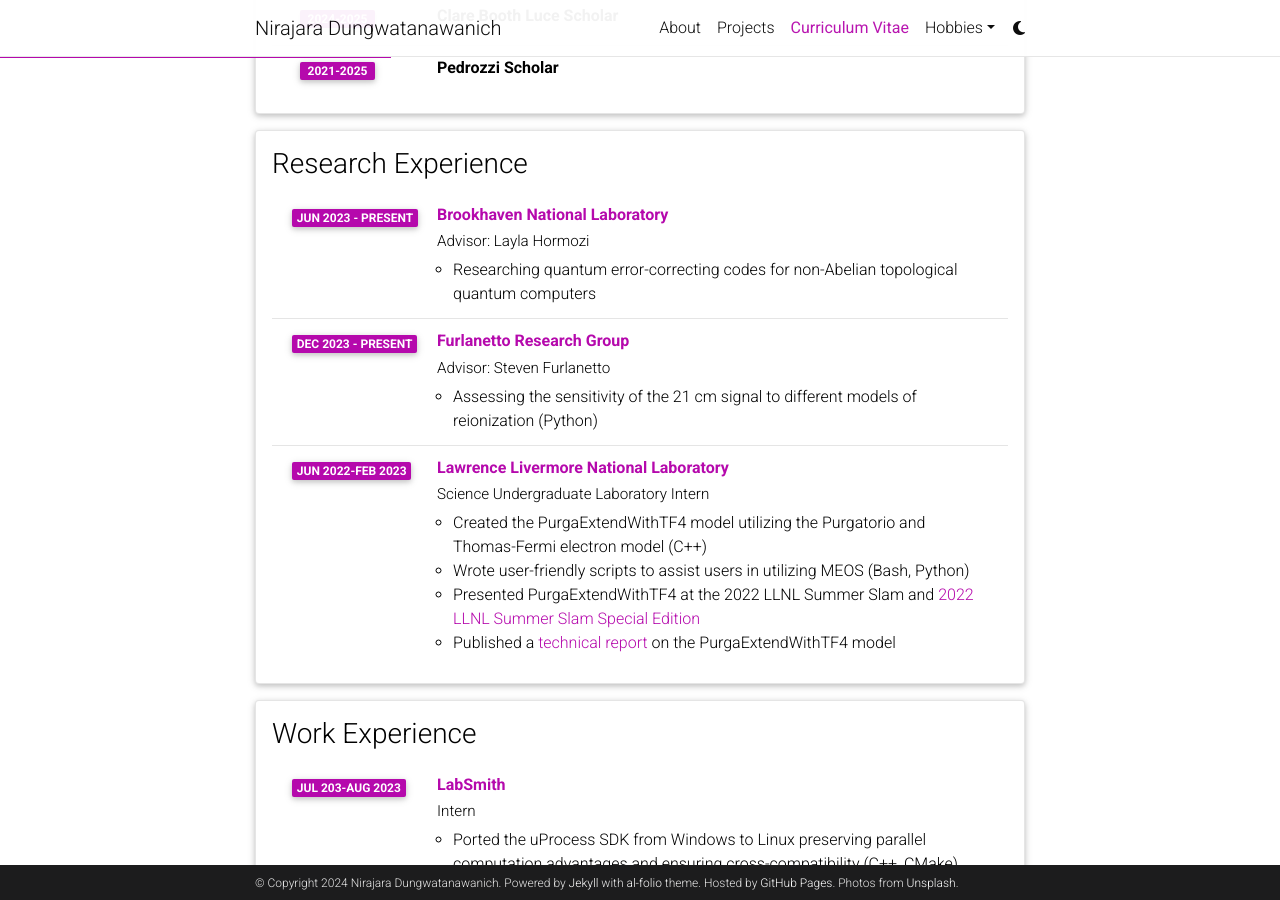
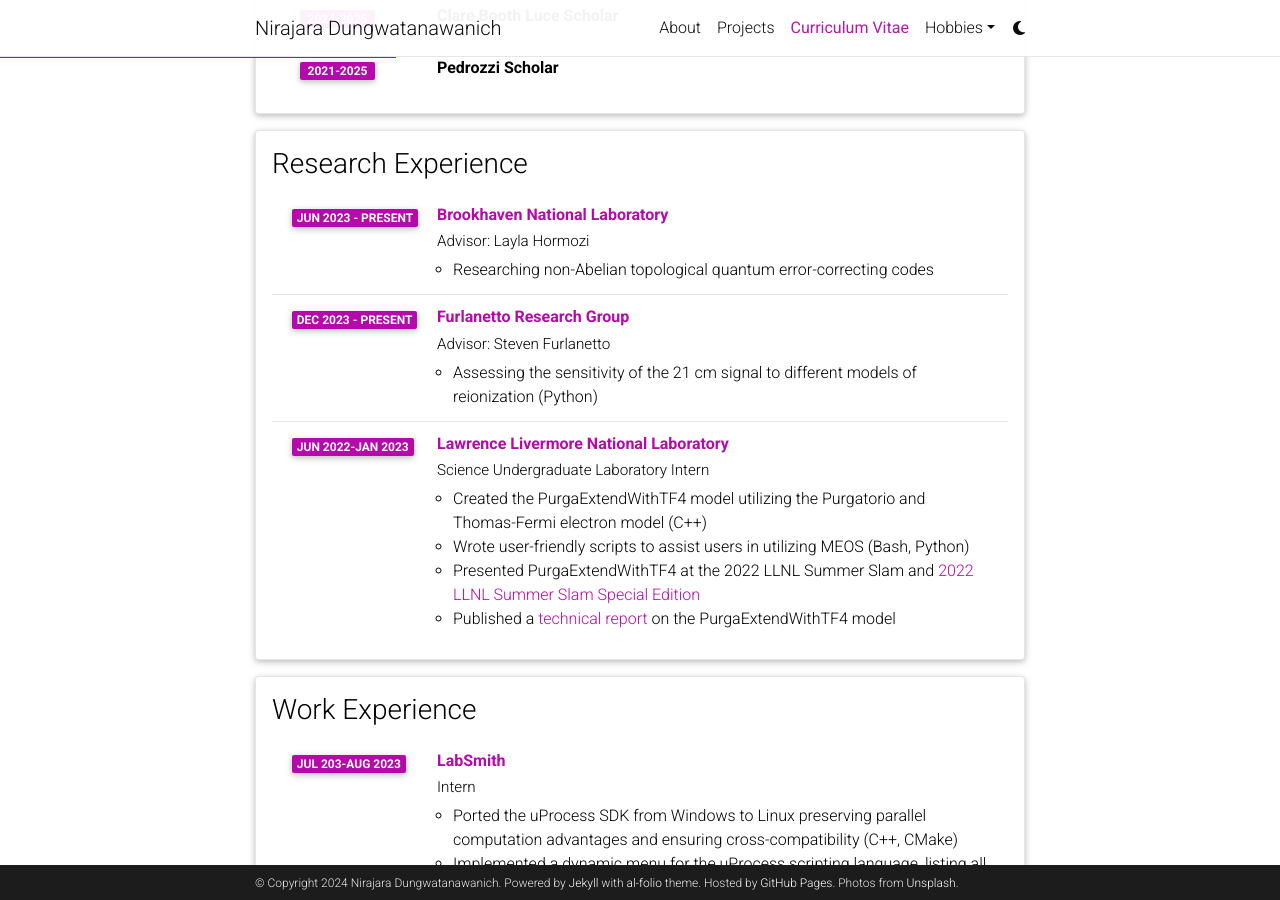
Before and after one commit to Nirajara/Nirajara.github.io, a Jekyll site: the page built from _pages/cv.md, in a window 1280 px wide and 900 px high, scrolled down 673 px. Built offline with Jekyll 4.4.1, drawn with Linux system fonts in a browser that asks for light colours; comment, search, counter and statistics services are not loaded; a style sheet for code colours, icons or effects is not loaded.

Commit message:
Update cv.yml

```diff
--- a/_data/cv.yml
+++ b/_data/cv.yml
@@ -31,7 +31,7 @@
       institution: "Advisor: Layla Hormozi"
       year: Jun 2023 - Present
       description:
-      - Researching quantum error-correcting codes for non-Abelian topological quantum computers
+      - Researching non-Abelian topological quantum error-correcting codes
 
     - title: "<a href=\"https://cosmicdawn.astro.ucla.edu/\">Furlanetto Research Group</a>"
       institution: "Advisor: Steven Furlanetto"
@@ -41,7 +41,7 @@
 
     - title: "<a href=\"https://www.llnl.gov/\">Lawrence Livermore National Laboratory</a>"
       institution: Science Undergraduate Laboratory Intern
-      year: JUN 2022-FEB 2023
+      year: JUN 2022-JAN 2023
       description:
       - Created the PurgaExtendWithTF4 model utilizing the Purgatorio and Thomas-Fermi electron model (C++)
       - Wrote user-friendly scripts to assist users in utilizing MEOS (Bash, Python)
```
